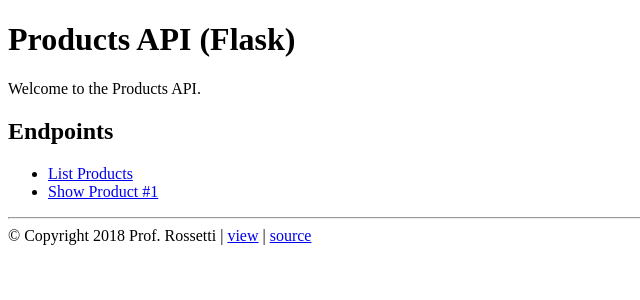
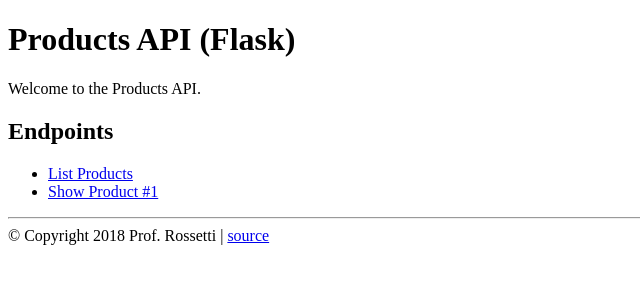
Before and after one commit to prof-rossetti/products-api-flask, a Flask app: page / in a window 1280 px wide. Shown: the top 300 px of the page, without its empty margins (0-640 px from the left). Run offline with Flask 2, Linux system fonts and the light colour scheme.

Commit message:
Update URL

```diff
--- a/products_api/templates/layout.html
+++ b/products_api/templates/layout.html
@@ -33,7 +33,6 @@
       <hr>
       {% block footer %}
         &copy; Copyright 2018 Prof. Rossetti |
-        <a href="https://nyu-info-2335-products-api.herokuapp.com/">view</a> |
         <a href="https://github.com/prof-rossetti/products-api-flask">source</a>
       {% endblock %}
     </div>
```
